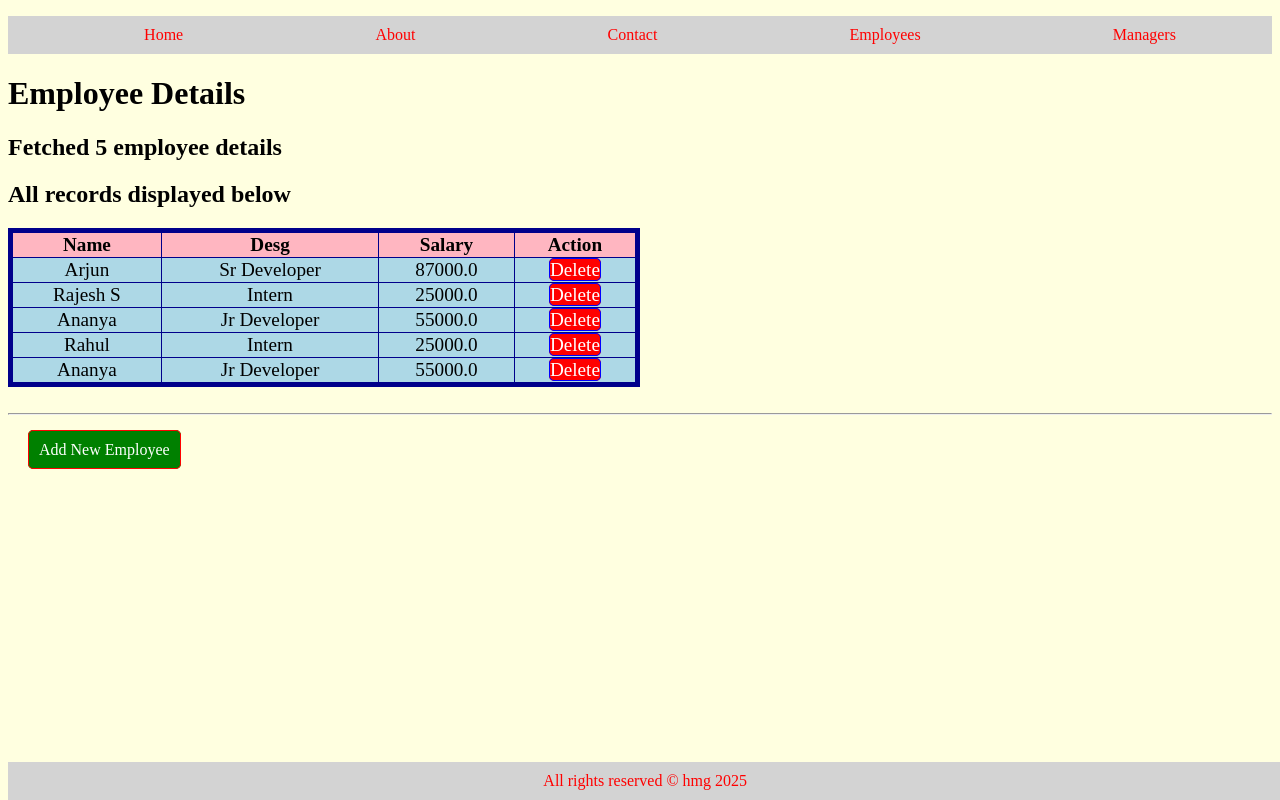
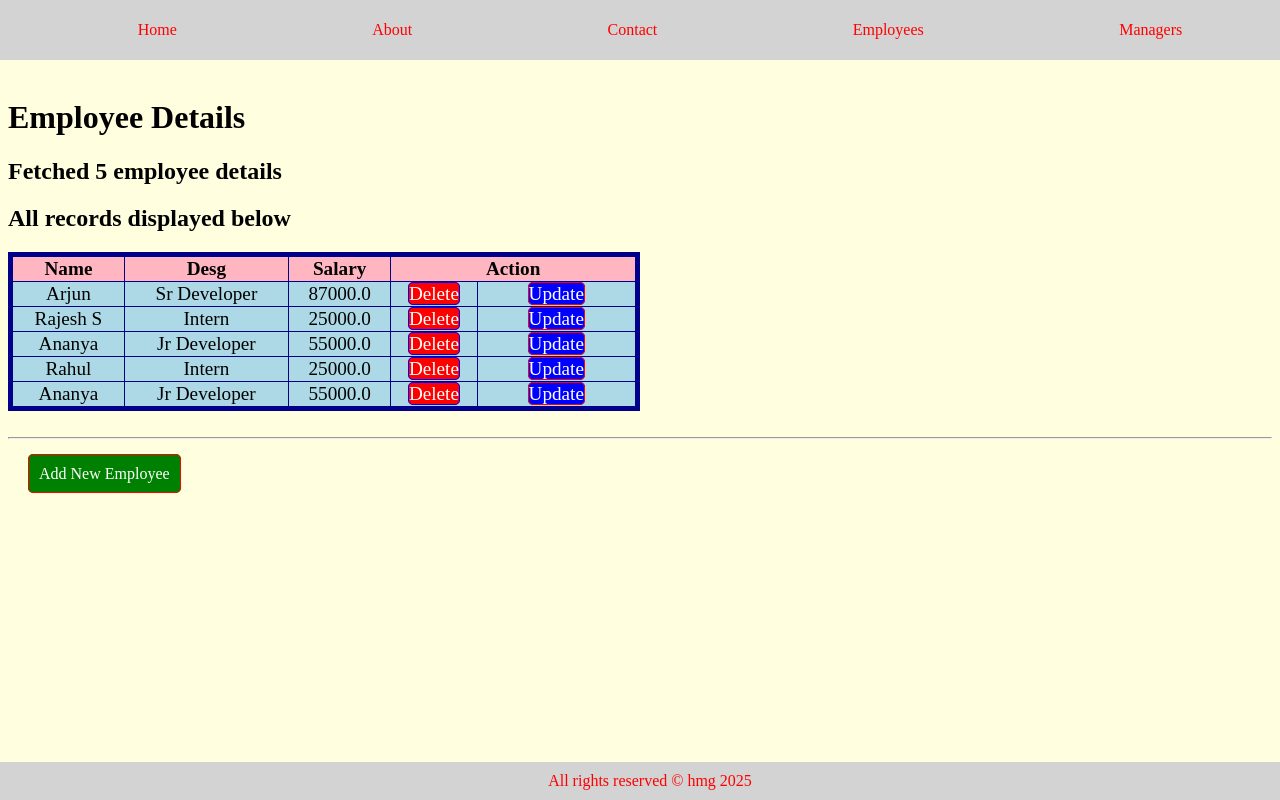
Before and after one commit to helvinmg/IES_EMS_Project, a Django app: page /emplist in a window 1280 px wide. Run offline with Django 5.2, Linux system fonts and the light colour scheme; data comes from the database, SQL or seed files in the repository; both versions use the stored data as it was after the commit.

Commit message:
added update feature

```diff
--- a/employee/templates/empdetails.html
+++ b/employee/templates/empdetails.html
@@ -9,13 +9,14 @@
     {% endif %}
     <h2>All records displayed below</h2>
     <table border="1">
-        <tr><th>Name</th><th>Desg</th><th>Salary</th><th>Action</th></tr>
+        <tr><th>Name</th><th>Desg</th><th>Salary</th><th colspan="2">Action</th></tr>
         {% for emp in records %}
         <tr>
             <td>{{emp.name}}</td>
             <td>{{emp.desg}}</td>
             <td>{{emp.salary}}</td>
             <td><a class="del-btn" href="/delete/{{emp.id}}" onclick="return confirm('Do you want to delete this record?')">Delete</a></td>
+            <td><a class="up-btn" href="/update/{{emp.id}}">Update</a></td>
         </tr>
         {% endfor %}
     </table>
--- a/employee/templates/managerdetails.html
+++ b/employee/templates/managerdetails.html
@@ -1,6 +1,7 @@
 {% extends 'base.html' %}
 {% block title %} Managers {% endblock %}
 {% block content %}
+<h1>Manager Details</h1>
     <table border="1">
         <tr><th>Name</th><th>Team Name</th><th>Salary</th><th>Reportee Count</th></tr>
         {% for manager in records %}
--- a/employee/urls.py
+++ b/employee/urls.py
@@ -10,6 +10,7 @@ urlpatterns = [
     path('emplist',views.emplist,name="emplist"),
     path('managerlist',views.managerlist),
     path('delete/<int:id>',views.empdelete),
+    path('update/<int:id>',views.empupdate),
     path('emp/add',views.empcreate)
     #dynamic route which recceives id of emp
 ]
--- a/employee/views.py
+++ b/employee/views.py
@@ -41,3 +41,16 @@ def empcreate(request):
             return redirect("emplist")
         else:
             return render(request,'empcreate.html',{'form':form})
+
+def empupdate(request,id):
+    if request.method=="GET":
+        record=Employee.objects.get(id=id)
+        form=EmployeeForm(instance=record)
+        return render(request,'empupdate.html',{'form':form})
+    else:
+        form=EmployeeForm(request.POST)
+        if form.is_valid():
+            form.save()
+            return redirect("emplist")
+        else:
+            return render(request,'empupdate.html',{'form':form})
--- a/static/css/style.css
+++ b/static/css/style.css
@@ -4,12 +4,17 @@
             border: red solid 10px;
         }
         body{
-            padding: 0px;
-            background-color:lightyellow
+            padding: 70px 0 50px;
+            background-color: lightyellow;
         }
         nav{
             list-style: none;
             background-color: lightgrey;
+            position: fixed;
+            top: 0;
+            left: 0;
+            width: 100%;
+            z-index: 10;
         }
         nav ul{
             display: flex;
@@ -17,7 +22,7 @@
         }
         nav ul li {
             display: block;
-            padding: 10px;
+            padding: 5px;
         }
         li a{
             text-decoration: none;
@@ -27,13 +32,15 @@
             background-color: lightgreen;
         }
         footer{
-            position: absolute;
-            width: 98%;
-            bottom:0;
+            position: fixed;
+            left: 0;
+            bottom: 0;
+            width: 100%;
             color:red;
             text-align:center;
             background-color: lightgrey;
             padding: 10px;
+            z-index: 10;
         }
 
         table{
@@ -70,3 +77,14 @@
             border:red solid 1px;
             border-radius: 5px;
         }
+
+         .up-btn
+        {
+            margin: 20px;
+            text-decoration: none;
+            width: 200px;
+            color:white;
+            background-color: blue;
+            border:red solid 1px;
+            border-radius: 5px;
+        }
```
Also changed, not shown: employee/templates/empupdate.html (added, +10 -0 lines), db.sqlite3.
